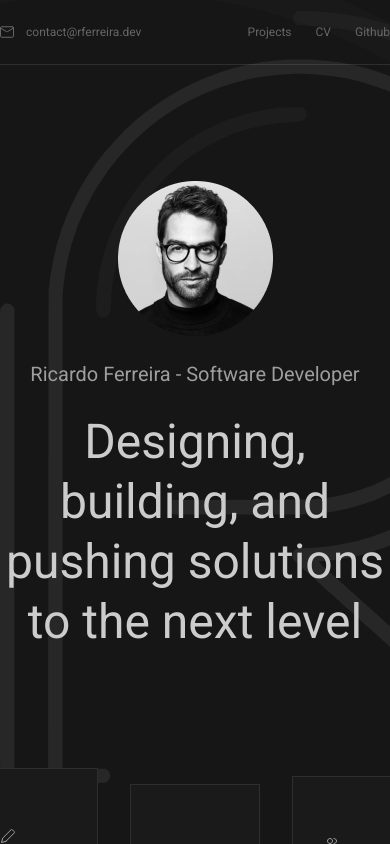
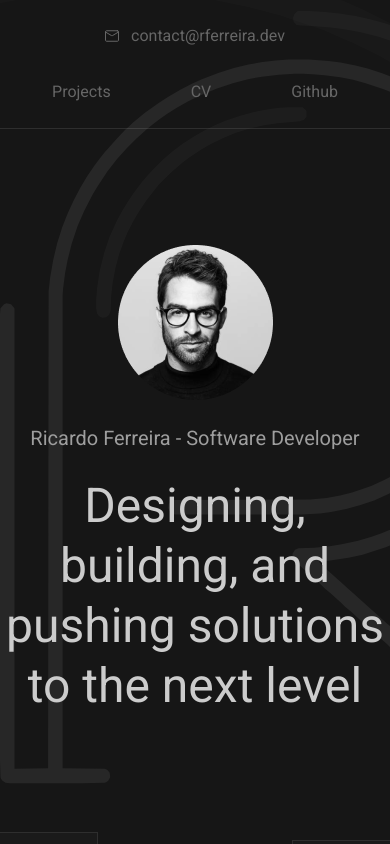
Before and after one commit to ricardoferreirades/ricardoferreirades.github.io, a React (Create React App) app: page / in a window 390 px wide. Built offline with nearby package versions, Linux system fonts and the light colour scheme.

Commit message:
chore(responsiveness): make the topbar reponsive

```diff
--- a/src/components/TopBar.tsx
+++ b/src/components/TopBar.tsx
@@ -1,7 +1,7 @@
 export default function TopBar() {
-    return <section className="flex justify-between items-center gap-3 border-b border-dark-gray-3 py-6 text-xs text-dark-gray-5">
+    return <section className="flex flex-col md:flex-row justify-center md:justify-between items-center gap-8 md:gap-3 border-b border-dark-gray-3 py-6 text-md lg:text-xs text-dark-gray-5">
       <a href="mailto:contact@rferreira.dev" className="inline-flex items-center gap-3 hover:text-light-gray"><img src="/assets/images/envelope.svg" alt="an envelop icon which represents a contact near the email link" />contact@rferreira.dev</a>
-      <menu className="flex gap-6">
+      <menu className="flex justify-between gap-20">
         <a href="#" className="hover:text-light-gray">Projects</a>
         <a href="https://docs.google.com/document/d/1xC9EIEc4SiMVMkZIlG9Dq33Oen12Q2jI1pkZ9YXS5sQ/edit?usp=sharing" target="_blank" title="Curriculum Vitae"  className="hover:text-light-gray">CV</a>
         <a href="https://github.com/ricardoferreirades" className="hover:text-light-gray">Github</a>
```
